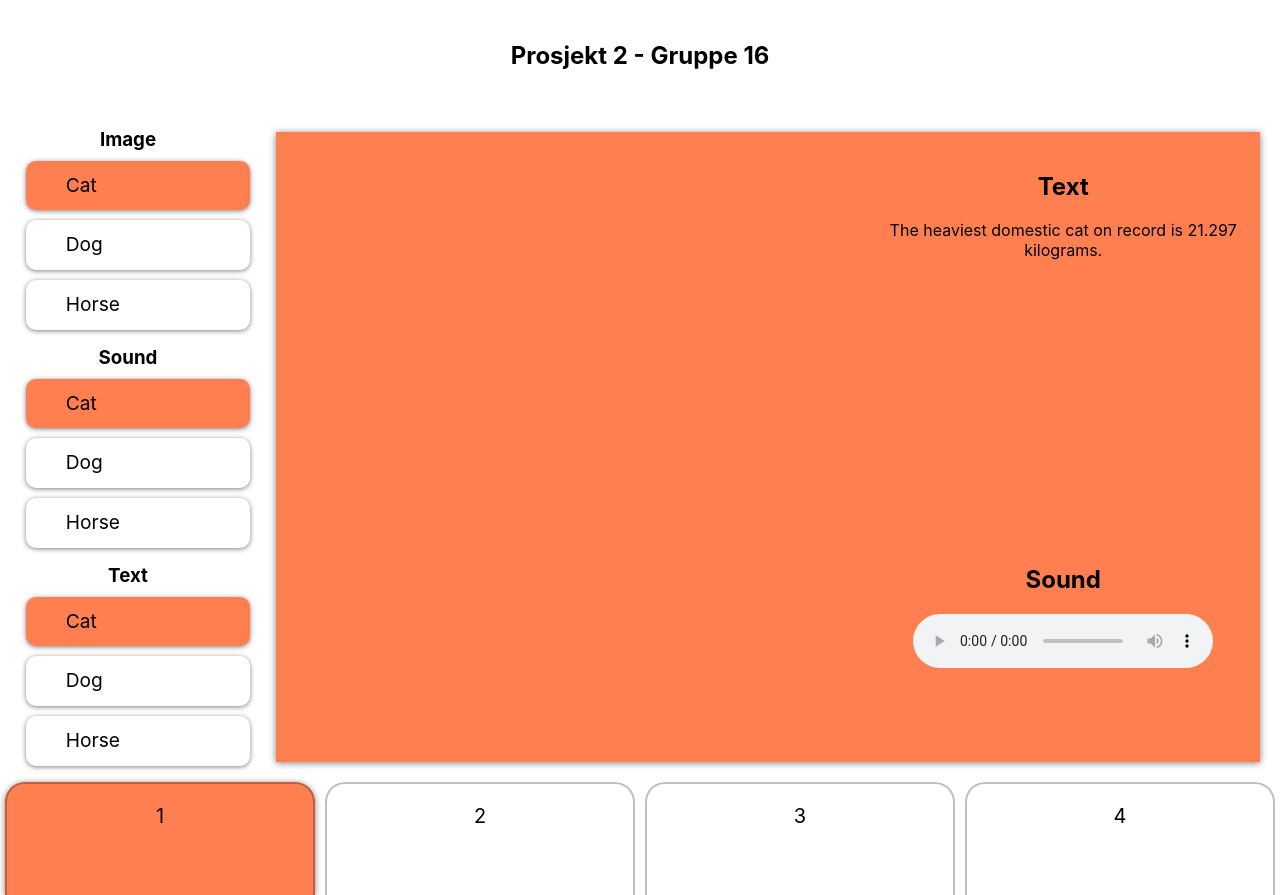
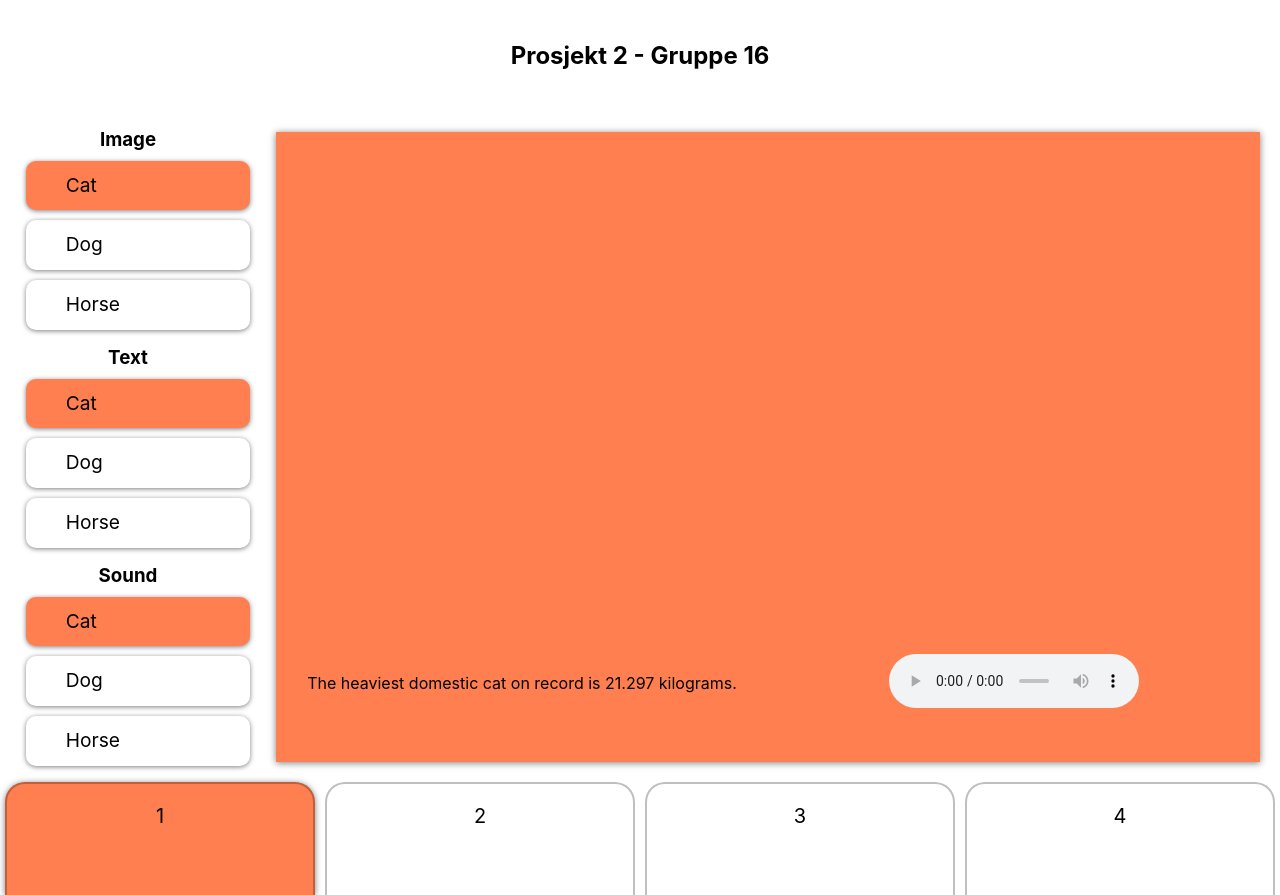
Before and after one commit to eirsture/IT2810---Prosjekt-2, a React (Create React App) app: page / in a window 1280 px wide. Built offline with nearby package versions, Linux system fonts and the light colour scheme; no server answers.

Commit message:
Changed grid layout and removed display titles

```diff
--- a/src/components/Display.css
+++ b/src/components/Display.css
@@ -2,7 +2,7 @@
   background-color: white;
   display: grid;
   grid-area: 1/1/last-line/last-line;
-  grid-template-columns: repeat(5,1fr);
+  grid-template-columns: repeat(4,1fr);
   grid-template-rows: repeat(8,1fr);
   margin: 20px;
   box-shadow: 0 1px 7px 0 rgba(0, 0, 0, 0.5);
@@ -10,19 +10,28 @@
 
 .svg-section {
   background-color: coral;
-  grid-area: 1/1/last-line/4;
+  grid-area: 1/1/7/last-line;
 }
 
 .text-section {
+  display: flex;
+  align-items: center;
+  justify-content: center;
   background-color: coral;
-  grid-area: 1/4/last-line/last-line;
+  grid-area: 7/1/last-line/3;
   padding: 20px;
 }
 
 .sound-section {
+  display: flex;
+  align-items: center;
+  justify-content: center;
   background-color: coral;
-  padding: 20px;
-  grid-area: 6/4/last-line/last-line;
+  grid-area: 7/3/last-line/last-line;
+}
+
+audio {
+  width: 250px;
 }
 
 @media only screen and (max-width: 800px){
--- a/src/components/Display.js
+++ b/src/components/Display.js
@@ -101,11 +101,9 @@ class Display extends React.Component {
           <CustomSvg image={this.state.image} />
         </div>
         <div className="text-section">
-          <h2>Text</h2>
           <CustomText text={this.state.text} />
         </div>
         <div className="sound-section">
-          <h2>Sound</h2>
           <CustomSound sound={this.state.audio} />
         </div>
       </div>
--- a/src/components/sidebarContent.js
+++ b/src/components/sidebarContent.js
@@ -8,11 +8,11 @@ class SidebarContent extends React.Component {
                 <div className="Image">
                     <SidebarSection title="Image" categories={this.props.categories} selectedCategory={this.props.selectedCategory}/>
                 </div>
+                <div className="Text">
+                    <SidebarSection title="Text" categories={this.props.categories} selectedCategory={this.props.selectedCategory}/>
+                </div>
                 <div className="Sound">
                     <SidebarSection title="Sound" categories={this.props.categories} selectedCategory={this.props.selectedCategory}/>
-                </div>
-                <div className="Text">
-                    <SidebarSection title="Text" categories={this.props.categories} selectedCategory={this.props.selectedCategory}/>
                 </div>
             </div>
         )
```
